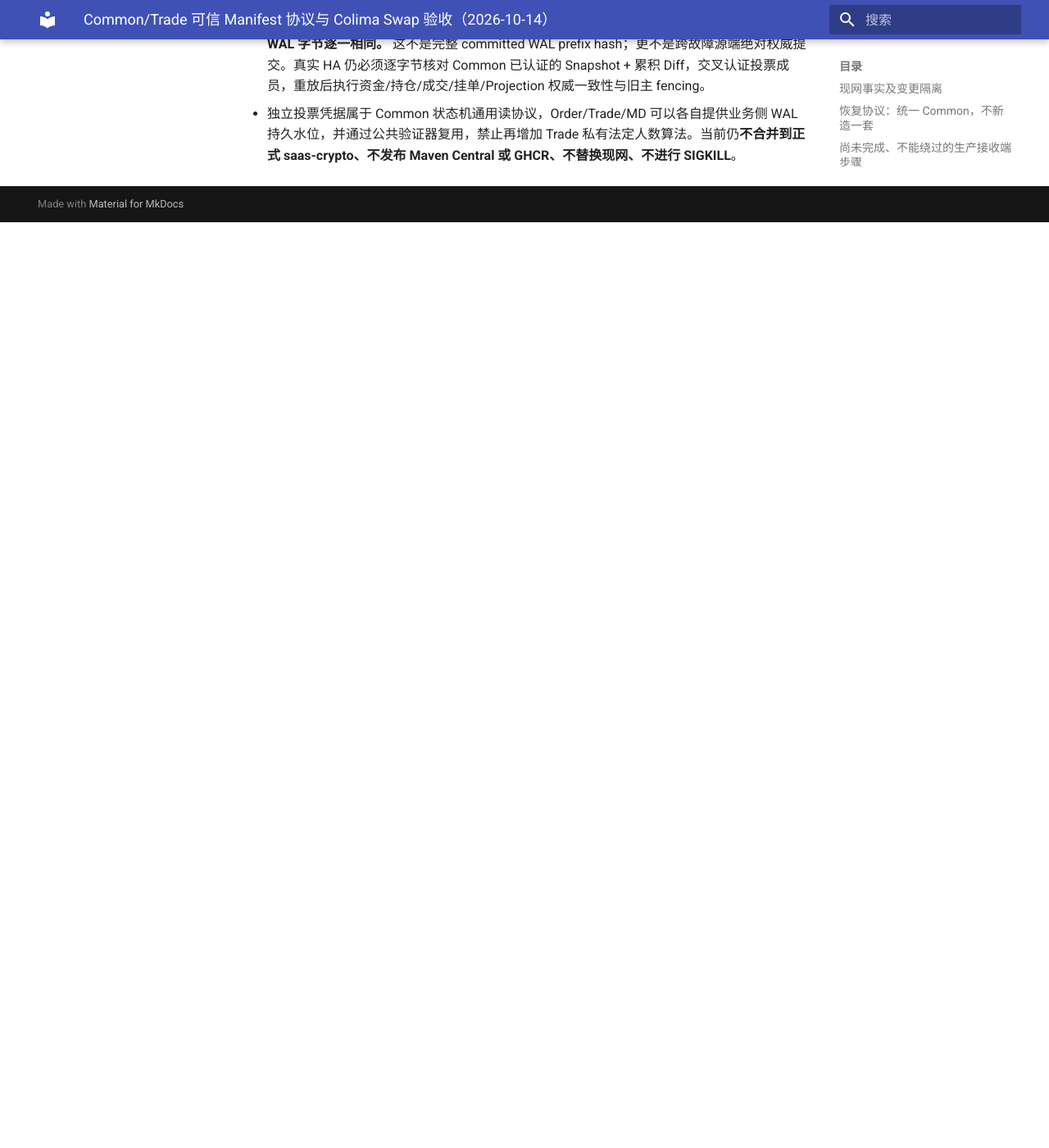
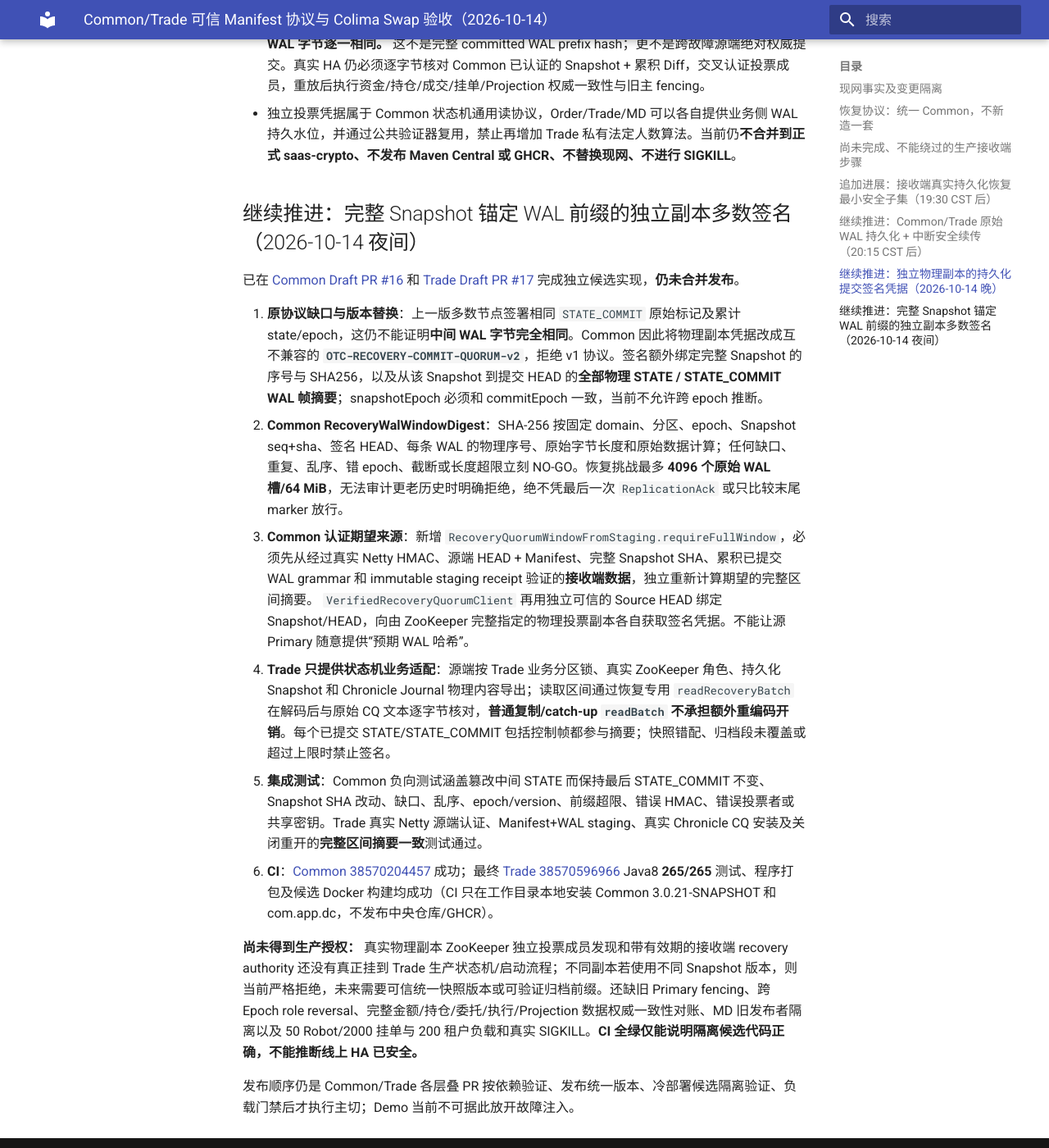
Before and after one commit to bliplink/dc-quant-deploy, an MkDocs documentation site: the page built from docs/TRADE_COMMON_SIGNED_MANIFEST_AND_SWAP_20261014.zh-CN.md, in a window 1280 px wide and 1400 px high, scrolled down 4939 px. Shown: the whole window at 82% size. Built offline with MkDocs 1.6.1 and Material for MkDocs 9.7.7, drawn with Linux system fonts in a browser that asks for light colours; before the commit the page ends 5210 px from its top, so only the background shows below that.

Commit message:
docs(ha): verified full Snapshot-anchored WAL quorum v2 and 265-test Trade candidate evidence

```diff
--- a/docs/TRADE_COMMON_SIGNED_MANIFEST_AND_SWAP_20261014.zh-CN.md
+++ b/docs/TRADE_COMMON_SIGNED_MANIFEST_AND_SWAP_20261014.zh-CN.md
@@ -68,3 +68,18 @@
 - 测试：Common 真实双独立本地 TCP endpoint 的签名凭据获取和双边 ZK membership recheck、原始 challenge/MAC/epoch/物理 identity 重放与篡改、孤立主节点、非投票 Learner、全局共享密钥拒绝；Trade 自身提交标记/非投票源业务校验 + Java8 候选 Docker build。**只当最新的 Common/Trade 分支 CI 明确成功时计入完成**，此前旧版本 CI 不可代替。
 - **特别强调：当前证明只认证同一个完整提交标记与状态水位，不验证该提交标记之前所有 WAL 字节逐一相同。** 这不是完整 committed WAL prefix hash；更不是跨故障源端绝对权威提交。真实 HA 仍必须逐字节核对 Common 已认证的 Snapshot + 累积 Diff，交叉认证投票成员，重放后执行资金/持仓/成交/挂单/Projection 权威一致性与旧主 fencing。
 - 独立投票凭据属于 Common 状态机通用读协议，Order/Trade/MD 可以各自提供业务侧 WAL 持久水位，并通过公共验证器复用，禁止再增加 Trade 私有法定人数算法。当前仍**不合并到正式 saas-crypto、不发布 Maven Central 或 GHCR、不替换现网、不进行 SIGKILL**。
+
+## 继续推进：完整 Snapshot 锚定 WAL 前缀的独立副本多数签名（2026-10-14 夜间）
+
+已在 [Common Draft PR #16](https://github.com/bliplink/com.app.common/pull/16) 和 [Trade Draft PR #17](https://github.com/bliplink/com.app.dc.tradesvr/pull/17) 完成独立候选实现，**仍未合并发布**。
+
+1. **原协议缺口与版本替换**：上一版多数节点签署相同 `STATE_COMMIT` 原始标记及累计 state/epoch，这仍不能证明**中间 WAL 字节完全相同**。Common 因此将物理副本凭据改成互不兼容的 **`OTC-RECOVERY-COMMIT-QUORUM-v2`**，拒绝 v1 协议。签名额外绑定完整 Snapshot 的序号与 SHA256，以及从该 Snapshot 到提交 HEAD 的**全部物理 STATE / STATE_COMMIT WAL 帧摘要**；snapshotEpoch 必须和 commitEpoch 一致，当前不允许跨 epoch 推断。
+2. **Common RecoveryWalWindowDigest**：SHA-256 按固定 domain、分区、epoch、Snapshot seq+sha、签名 HEAD、每条 WAL 的物理序号、原始字节长度和原始数据计算；任何缺口、重复、乱序、错 epoch、截断或长度超限立刻 NO-GO。恢复挑战最多 **4096 个原始 WAL 槽/64 MiB**，无法审计更老历史时明确拒绝，绝不凭最后一次 `ReplicationAck` 或只比较末尾 marker 放行。
+3. **Common 认证期望来源**：新增 `RecoveryQuorumWindowFromStaging.requireFullWindow`，必须先从经过真实 Netty HMAC、源端 HEAD + Manifest、完整 Snapshot SHA、累积已提交 WAL grammar 和 immutable staging receipt 验证的**接收端数据**，独立重新计算期望的完整区间摘要。 `VerifiedRecoveryQuorumClient` 再用独立可信的 Source HEAD 绑定 Snapshot/HEAD，向由 ZooKeeper 完整指定的物理投票副本各自获取签名凭据。不能让源 Primary 随意提供“预期 WAL 哈希”。
+4. **Trade 只提供状态机业务适配**：源端按 Trade 业务分区锁、真实 ZooKeeper 角色、持久化 Snapshot 和 Chronicle Journal 物理内容导出；读取区间通过恢复专用 `readRecoveryBatch` 在解码后与原始 CQ 文本逐字节核对，**普通复制/catch-up `readBatch` 不承担额外重编码开销**。每个已提交 STATE/STATE_COMMIT 包括控制帧都参与摘要；快照错配、归档段未覆盖或超过上限时禁止签名。
+5. **集成测试**：Common 负向测试涵盖篡改中间 STATE 而保持最后 STATE_COMMIT 不变、Snapshot SHA 改动、缺口、乱序、epoch/version、前缀超限、错误 HMAC、错误投票者或共享密钥。Trade 真实 Netty 源端认证、Manifest+WAL staging、真实 Chronicle CQ 安装及关闭重开的**完整区间摘要一致**测试通过。
+6. **CI**：[Common 38570204457](https://github.com/bliplink/com.app.common/actions/runs/38570204457) 成功；最终 [Trade 38570596966](https://github.com/bliplink/com.app.dc.tradesvr/actions/runs/38570596966) Java8 **265/265** 测试、程序打包及候选 Docker 构建均成功（CI 只在工作目录本地安装 Common 3.0.21-SNAPSHOT 和 com.app.dc，不发布中央仓库/GHCR）。
+
+**尚未得到生产授权：** 真实物理副本 ZooKeeper 独立投票成员发现和带有效期的接收端 recovery authority 还没有真正挂到 Trade 生产状态机/启动流程；不同副本若使用不同 Snapshot 版本，则当前严格拒绝，未来需要可信统一快照版本或可验证归档前缀。还缺旧 Primary fencing、跨 Epoch role reversal、完整金额/持仓/委托/执行/Projection 数据权威一致性对账、MD 旧发布者隔离以及 50 Robot/2000 挂单与 200 租户负载和真实 SIGKILL。**CI 全绿仅能说明隔离候选代码正确，不能推断线上 HA 已安全。**
+
+发布顺序仍是 Common/Trade 各层叠 PR 按依赖验证、发布统一版本、冷部署候选隔离验证、负载门禁后才执行主切；Demo 当前不可据此放开故障注入。
```
